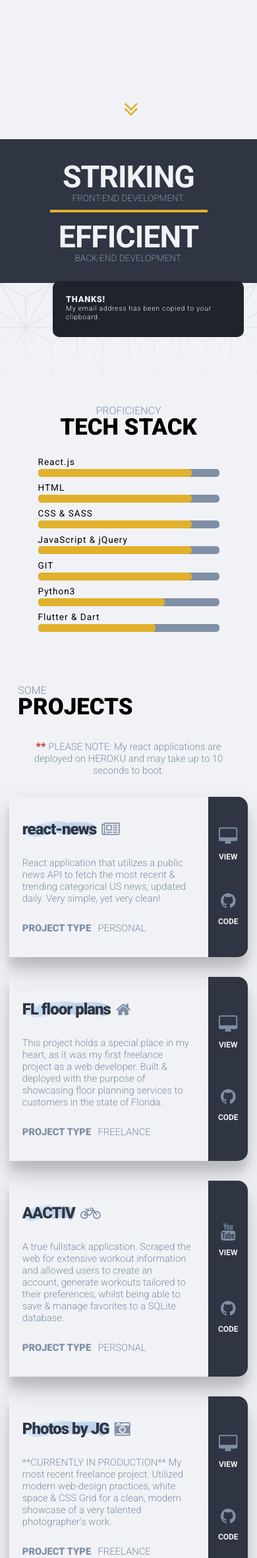
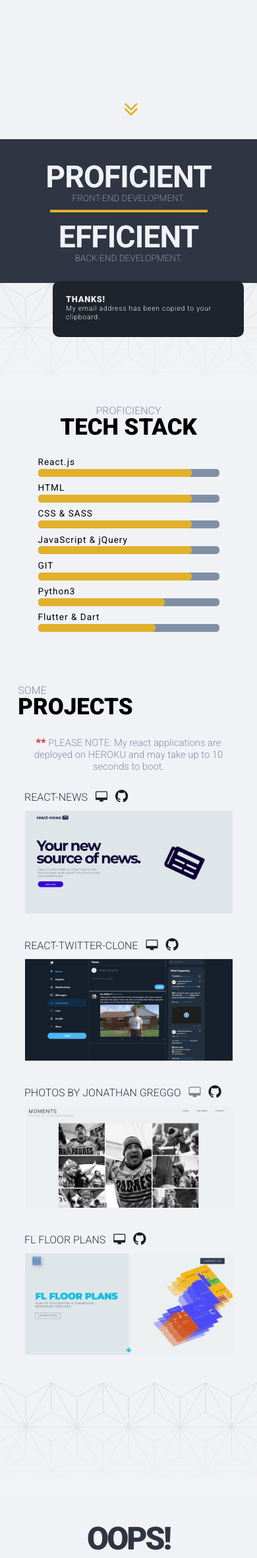
Before and after one commit to d-milisits/portfolio-site, a PHP site: page / in a window 390 px wide. Shown: the part 633-2995 px from the top of the page at 66% size. Run offline with PHP 8.4, Linux system fonts and the light colour scheme; some libraries are stand-ins or nearby versions.

Commit message:
media query changes and overhaul to project section

```diff
--- a/app.js
+++ b/app.js
@@ -55,3 +55,16 @@ function showModal() {
     hideModal();
   }, 2500);
 }
+
+// Functions used for project card animations. Takes in target==id.
+function fadein(target) {
+  let text = document.getElementById(target);
+  text.style.animation = '.35s transitionIn .2s';
+  text.style.animationFillMode = 'both';
+}
+
+function fadeout(target) {
+  let text = document.getElementById(target);
+  text.style.animation = '.1s transitionOut';
+  text.style.animationFillMode = 'both';
+}
--- a/index.html
+++ b/index.html
@@ -24,6 +24,23 @@
       window.addEventListener('resize', () => {
         let vh = window.innerHeight * 0.01;
         document.documentElement.style.setProperty('--vh', `${vh}px`);
+      });
+    </script>
+    <script src="https://ajax.googleapis.com/ajax/libs/jquery/3.5.1/jquery.min.js"></script>
+    <!-- Animation for fading out main box on scroll -->
+    <script type="text/javascript">
+      $(function() {
+        var documentEl = $(document),
+          fadeElem = $('.main');
+
+        documentEl.on('scroll', function() {
+          var currScrollPos = documentEl.scrollTop();
+          fadeElem.each(function() {
+            var $this = $(this),
+              elemOffsetTop = $this.offset().top;
+            if (currScrollPos > elemOffsetTop) $this.css('opacity', 1 - (currScrollPos-elemOffsetTop)/800);
+          });
+        });
       });
     </script>
   </head>
@@ -110,7 +127,7 @@
 
       <!-- TEXT INTRO START -->
       <div class="text-intro" id="text-intro">
-        <h1>STRIKING</h1>
+        <h1>PROFICIENT</h1>
         <p>FRONT-END DEVELOPMENT.</p>
         <hr>
         <h1>EFFICIENT</h1>
@@ -184,109 +201,82 @@
 
       <p class="note"><span>**  </span>PLEASE NOTE: My react applications are deployed on HEROKU and may take up to 10 seconds to boot.</p>
 
-      <div class="projects" id="projects">
-        <div class="project" data-aos="fade-up" data-aos-delay="100">
-          <div class="project-title">
-            <h1><span class="highlight">react-news</span></h1>
-            <i class="fa fa-newspaper-o" aria-hidden="true"></i>
+      <div class="projects" id="projects" data-aos="fade-up" data-aos-delay="300">
+
+        <div class="site" id="card" onmouseover="fadein('news')" onmouseout="fadeout('news')">
+          <img src="./img/news.png">
+          <div class="title">
+            <p>REACT-NEWS</p>
+            <a href="https://react-news-dm.herokuapp.com/home" target="_blank"><i class="fa fa-desktop" aria-hidden="true"></i></a>
+            <a href="https://github.com/d-milisits/react-news-app" target="_blank"><i class="fa fa-github" aria-hidden="true"></i></a>
           </div>
-          <div class="row">
-            <p class="left-text" id="hom">DESCRIPTION</p>
-            <p class="right-text">React application that utilizes a public news API to fetch the most recent & trending categorical US news, updated daily. Very simple, yet very clean!</p>
-          </div>
-          <div class="row">
-            <p class="left-text">PROJECT TYPE</p>
-            <p class="right-text">PERSONAL</p>
-          </div>
-          <div class="project-cta">
-            <div class="cta-col">
-              <a href="https://react-news-dm.herokuapp.com/home" target="_blank"><i class="fa fa-desktop" aria-hidden="true"></i></a>
-              <p>VIEW</p>
-            </div>
-            <div class="cta-col">
-              <a href="https://github.com/d-milisits/react-news-app" target="_blank"><i class="fa fa-github" aria-hidden="true"></i></a>
-              <p>CODE</p>
-            </div>
+          <div class="overlay"></div>
+          <div class="text" id='news'>
+            <p>React.js app that allows users to read daily updated U.S. news by category. Modern, fun & easy to use.</p>
+            <p class="stack"><span>STACK</span></p>
+            <p class="stack-info">
+              React.js <span>||</span> CSS <span>||</span> Public U.S. news API
+            </p>
           </div>
         </div>
-        <div class="project" data-aos="fade-up" data-aos-delay="100">
-          <div class="project-title">
-            <h1><span class="highlight">FL floor plans</span></h1>
-            <i class="fa fa-home" aria-hidden="true"></i>
+
+        <div class="site" id="card" onmouseover="fadein('twitter')" onmouseout="fadeout('twitter')">
+          <img src="./img/twitter.PNG">
+          <div class="title">
+            <p>REACT-TWITTER-CLONE</p>
+            <a href="https://react-twitter-clone-917ea.web.app/" target="_blank"><i class="fa fa-desktop" aria-hidden="true"></i></a>
+            <a href="https://github.com/d-milisits/react-twitter-clone" target="_blank"><i class="fa fa-github" aria-hidden="true"></i></a>
           </div>
-          <div class="row">
-            <p class="left-text" id="hom">DESCRIPTION</p>
-            <p class="right-text">This project holds a special place in my heart, as it was my first freelance project as a web developer. Built & deployed with the purpose of showcasing floor planning services to customers in the state of Florida.</p>
-          </div>
-          <div class="row">
-            <p class="left-text">PROJECT TYPE</p>
-            <p class="right-text">FREELANCE</p>
-          </div>
-          <div class="project-cta">
-            <div class="cta-col">
-              <a href="http://www.flfloorplans.com/" target="_blank"><i class="fa fa-desktop" aria-hidden="true"></i></a>
-              <p>VIEW</p>
-            </div>
-            <div class="cta-col">
-              <a href="https://github.com/d-milisits/fl-floor-plans" target="_blank"><i class="fa fa-github" aria-hidden="true"></i></a>
-              <p>CODE</p>
-            </div>
+          <div class="overlay"></div>
+          <div class="text" id='twitter'>
+            <p>React.js Twitter Clone that utilizes Google Firebase to allow my test users to update the Tweet feed and database with one click.</p>
+            <p class="stack"><span>STACK</span></p>
+            <p class="stack-info">
+              React.js <span>||</span> CSS <span>||</span> Google Firebase
+            </p>
           </div>
         </div>
-        <div class="project" data-aos="fade-up" data-aos-delay="100">
-          <div class="project-title">
-            <h1><span class="highlight">AACTIV</span></h1>
-            <i class="fa fa-bicycle" aria-hidden="true"></i>
+
+        <div class="site" id="card" onmouseover="fadein('jg')" onmouseout="fadeout('jg')">
+          <img src="./img/jg.PNG">
+          <div class="title">
+            <p>PHOTOS BY JONATHAN GREGGO</p>
+            <a href="#" target="_blank"><i class="fa fa-desktop" id="disabled" aria-hidden="true"></i></a>
+            <a href="https://github.com/d-milisits/photosbyjg" target="_blank"><i class="fa fa-github" aria-hidden="true"></i></a>
           </div>
-          <div class="row">
-            <p class="left-text" id="hom">DESCRIPTION</p>
-            <p class="right-text">A true fullstack application. Scraped the web for extensive workout information and allowed users to create an account, generate workouts tailored to their preferences, whilst being able to save & manage favorites to a SQLite database.</p>
-          </div>
-          <div class="row">
-            <p class="left-text">PROJECT TYPE</p>
-            <p class="right-text">PERSONAL</p>
-          </div>
-          <div class="project-cta">
-            <div class="cta-col">
-              <a href="https://youtu.be/xnNbXMzI8jw" target="_blank"><i class="fa fa-youtube" aria-hidden="true"></i></a>
-              <p>VIEW</p>
-            </div>
-            <div class="cta-col">
-              <a href="https://github.com/d-milisits/aactiv" target="_blank"><i class="fa fa-github" aria-hidden="true"></i></a>
-              <p>CODE</p>
-            </div>
+          <div class="overlay"></div>
+          <div class="text" id='jg'>
+            <p>**CURRENTLY IN PRODUCTION** Freelance project built to showcase the work of a very talented photographer. Utilized whitespace, CSS grid & simple animations for a beautiful design.</p>
+            <p class="stack"><span>STACK</span></p>
+            <p class="stack-info">
+              HTML <span>||</span> CSS <span>||</span> JavaScript
+            </p>
           </div>
         </div>
-        <div class="project" data-aos="fade-up" data-aos-delay="100">
-          <div class="project-title">
-            <h1><span class="highlight">Photos by JG</span></h1>
-            <i class="fa fa-camera-retro" aria-hidden="true"></i>
+
+        <div class="site" id="card" onmouseover="fadein('fl')" onmouseout="fadeout('fl')">
+          <img src="./img/fl.jpg">
+          <div class="title">
+            <p>FL FLOOR PLANS</p>
+            <a href="http://www.flfloorplans.com/" target="_blank"><i class="fa fa-desktop" aria-hidden="true"></i></a>
+            <a href="https://github.com/d-milisits/fl-floor-plans" target="_blank"><i class="fa fa-github" aria-hidden="true"></i></a>
           </div>
-          <div class="row">
-            <p class="left-text" id="hom">DESCRIPTION</p>
-            <p class="right-text">**CURRENTLY IN PRODUCTION** My most recent freelance project. Utilized modern web-design practices, white space & CSS Grid for a clean, modern showcase of a very talented photographer's work.</p>
-          </div>
-          <div class="row">
-            <p class="left-text">PROJECT TYPE</p>
-            <p class="right-text">FREELANCE</p>
-          </div>
-          <div class="project-cta">
-            <div class="cta-col">
-              <i class="fa fa-desktop" aria-hidden="true"></i>
-              <p>VIEW</p>
-            </div>
-            <div class="cta-col">
-              <i class="fa fa-github" aria-hidden="true"></i>
-              <p>CODE</p>
-            </div>
+          <div class="overlay"></div>
+          <div class="text" id='fl'>
+            <p>Freelance project built to showcase floor planning work to potential clients in the state of Florida. Simple animations & a clean design led to a satisfied client.</p>
+            <p class="stack"><span>STACK</span></p>
+            <p class="stack-info">
+              HTML <span>||</span> CSS <span>||</span> JavaScript
+            </p>
           </div>
         </div>
+
       </div>
       <!-- PROJECTS END -->
 
       <!-- FOOTER START -->
       <div class="pattern"></div>
-      <div class="footer" data-aos="fade-down">
+      <div class="footer" data-aos="fade-down" data-aos-delay="350">
         <h1>OOPS!</h1>
         <p>YOU HAVE REACHED THE END OF MY SITE.</p>
         <i class="fa fa-arrow-circle-up" aria-hidden="true" onclick="document.getElementById('main').scrollIntoView();"></i>
--- a/styles/index.css
+++ b/styles/index.css
@@ -362,98 +361,120 @@ html {
 .projects {
   width:100%;
   display:flex;
-  flex-direction: column;
+  flex-wrap: wrap;
   align-items: center;
   justify-content: center;
   transition: all 0.5s ease;
   /* margin-left: 6%; */
 }
-.project {
-  margin-bottom: 50px;
-  padding: 35px 50px 35px 50px;
-  border-top-right-radius: 15px;
-  border-bottom-right-radius: 15px;
-  width: 82%;
-  box-shadow: 0 19px 38px rgba(92, 92, 92, 0.25), 0 15px 12px rgba(63, 63, 63, 0.17);
+/* CARD */
+.projects .site {
+  height: auto;
+  width:590px;
   position: relative;
+  cursor: pointer;
+  margin: 50px;
 }
-.project .project-title {
+.projects .site img {
+  height: 100%;
+  width: 100%;
+  object-fit: cover;
+}
+.projects .site .title {
+  position: absolute;
+  top: -55px;
+  left: -20px;
+  padding: 15px 22.5px;
+  /* background-color: #2f3542; */
+  color: #2f3542;
+  font-weight: 300;
+  z-index: 300;
   display:flex;
-  align-items: center;
+  font-size: 1.35rem;
 }
-.project h1 {
-  font-size: 2.9rem;
-  color: #2f3542;
-  position:relative;
-  display:inline-block;
-  font-weight:800;
-  letter-spacing:-1px;
+.projects .site .title i {
+  color: #171a20;
+  font-size: 1.35rem;
+  margin-left: 15px;
+  transition: .2s color ease;
 }
-.project .project-title i {
-  margin-left: 25px;
-  font-size: 2.25rem;
-  color: #7f8fa6;
+.projects .site .title .fa-github {
+  font-size: 1.65rem;
 }
-.project h1:before {
+.projects .site .title i:hover {
+  color: #e1b12c;
+}
+/* FOR DISABLED PROJECT VIEWS */
+#disabled, #disabled:hover {
+  color: gray;
+}
+/* OVERLAY */
+.projects .site .overlay::after {
   content:"";
+  display: inline-block;
   position:absolute;
+  background-color: #171a20;
+  top:0;
+  left:0;
   width:100%;
   height:100%;
-  left:0;
-  top:0;
-  z-index:-1;
-  opacity:0.25;
-  background-image: url("../img/stroke.png");
-  background-size: 100% 90%;
-  background-repeat: no-repeat;
-  background-position: center;
+  z-index:100;
+  opacity: 0;
+  transition: .2s opacity;
 }
-.project .row {
-  display:flex;
-  margin-top: 32.5px;
+.projects .site:hover .overlay::after {
+  opacity: .97;
 }
-.project .row .left-text {
-  color: #7f8fa6;
-  font-size: 1.25rem;
-  font-weight: 800;
-}
-.project .row .right-text {
-  color: #7f8fa6;
-  margin-left: 80px;
-  width: 60%;
-  font-size: 1.15rem;
-  font-weight:300;
-}
-.project .project-cta {
-  position:absolute;
-  right:0;
-  top:0;
-  height:100%;
-  width: 125px;
-  background-color: #2f3542;
-  border-top-right-radius: 15px;
-  border-bottom-right-radius: 15px;
-  display:flex;
-  flex-direction: column;
-  align-items: center;
-  justify-content: space-evenly;
-}
-.project .project-cta i {
-  font-size: 2.25rem;
-  margin-bottom: 10px;
-  color: #7f8fa6;
-  cursor: pointer;
-  transition: .25s color ease;
-}
-.project .project-cta i:hover {
+.projects .site:hover .title p {
+  transition: .375s color ease;
   color: #e1b12c;
 }
-.project .project-cta .cta-col {
-  text-align: center;
-  color: #f1f2f6;
-  font-weight: 600;
-  cursor: pointer;
-  z-index: 4;
+/* TEXT */
+.projects .site .text {
+  position: absolute;
+  top:12.5%;
+  left:5%;
+  /* transform: translate(-50%,-50%); */
+  color: white;
+  z-index: 200;
+  opacity: 0;
+  transition: opacity .4s;
+  font-weight: 200;
+  width: 70%;
+  font-weight: 300;
+  font-size: 1.1rem;
+  /* animation: .45s fadeInUp .5s; */
+  /* animation-fill-mode: both; */
+}
+.projects .site .text span {
+  font-weight: 800;
+  color: #e1b12c;
+}
+.projects .site .text .stack {
+  letter-spacing: 1.5px;
+  margin-top: 60px;
+}
+
+@keyframes transitionIn {
+  0% {
+    opacity: 0;
+    transform: translateY(22px);
+  }
+  100% {
+    opacity: 1;
+    transform: translate(0);
+  }
+}
+
+@keyframes transitionOut {
+  0% {
+    opacity: 1;
+    transform: translate(0);
+  }
+  100% {
+    opacity: 0;
+    transform: translateY(22.5px);
+  }
 }
 /* PROJECT SECTION END */
 
@@ -797,6 +917,7 @@ html {
   .note {
     font-size: .96rem;
     margin: 8%;
+    margin-top: 4%;
   }
   .note span {
     font-size: 1.05rem;
@@ -830,14 +951,30 @@ html {
   .modal .content #email {
     font-size: .75rem;
   }
+  .projects .site {
+    width:485px;
+    margin: 45px;
+  }
+  .projects .site .title {
+    top: -50px;
+    left: -23px;
+    font-size: 1.35rem;
+  }
+  .projects .site .title i {
+    font-size: 1.45rem;
+    margin-left: 15px;
+  }
+  .projects .site .title .fa-github {
+    font-size: 1.64rem;
+  }
+  .projects .site .text {
+    top:12.5%;
+    left:5%;
+    width: 72%;
+    font-size: 1rem;
+  }
 }
-@media (max-width: 500px) {
-  .project {
-    padding-left: 20px;
-  }
-  .project .project-title i {
-    margin-left: 8px;
-  }
+@media (max-width: 550px) {
   .footer {
     width: 85%;
   }
@@ -853,15 +990,32 @@ html {
     height:.1px;
     width: 235px;
   }
-  .project .row #hom {
-    display:none;
+  .projects .site {
+    width:400px;
+    margin: 35px;
+    margin-bottom: 50px;
   }
-  .project .row .right-text {
-    width: 87.5%;
-    margin-left:0;
+  .projects .site .title {
+    top: -45px;
+    left: -23px;
+    font-size: 1.1rem;
   }
-  .project .row .left-text {
-    width: 165px;
+  .projects .site .title i {
+    font-size: 1.25rem;
+    margin-left: 11px;
+  }
+  .projects .site .title .fa-github {
+    font-size: 1.525rem;
+    margin-top: -3px;
+  }
+  .projects .site .text {
+    top:12.5%;
+    left:5%;
+    width: 80%;
+    font-size: .9rem;
+  }
+  .projects .site .text .stack {
+    margin-top: 20px;
   }
 }
 @media (max-width: 420px) {
@@ -924,29 +1078,11 @@ html {
     letter-spacing:1px;
     font-size: .85rem;
   }
-  .project h1 {
-    font-size: 1.5rem;
-  }
-  .project .project-title i {
-    font-size: 1.5rem;
-  }
-  .project .row .left-text {
-    font-size: .925rem;
-  }
-  .project .row .right-text {
-    font-size: .925rem;
-  }
   .note {
     font-size: .925rem;
   }
   .note span {
     font-size: 1rem;
-  }
-  .project .project-cta {
-    width: 60px;
-  }
-  .project .project-cta i {
-    font-size: 1.65rem;
   }
   .footer {
     width: 70%;
@@ -971,9 +1107,54 @@ html {
   .modal .content #email {
     font-size: .65rem;
   }
+  .projects .site {
+    width:315px;
+    margin: 27.5px;
+    margin-bottom: 37.5px;
+  }
+  .projects .site .title {
+    top: -45px;
+    left: -23px;
+    font-size: 1rem;
+    width: 100%;
+  }
+  .projects .site .title i {
+    font-size: 1.05rem;
+    margin-left: 12px;
+  }
+  .projects .site .title .fa-github {
+    font-size: 1.4rem;
+  }
+  .projects .site .text {
+    top:12%;
+    left:4.25%;
+    width: 85%;
+    font-size: .8rem;
+  }
 }
 @media (max-width: 376px) {
   .mobile-img img {
     right:-27%;
   }
+  .projects .site {
+    width:285px;
+    margin: 25px;
+  }
+  .projects .site .title {
+    top: -39px;
+    font-size: .9rem;
+  }
+  .projects .site .title i {
+    font-size: .95rem;
+  }
+  .projects .site .title .fa-github {
+    font-size: 1.2rem;
+    margin-top: -2px;
+  }
+  .projects .site .text {
+    top:10%;
+    left:4%;
+    width: 87.5%;
+    font-size: .725rem;
+  }
 }
--- a/styles/loading.css
+++ b/styles/loading.css
@@ -96,8 +96,6 @@
   letter-spacing: 5px;
   margin-top: 5px;
 }
-
-
 
 @keyframes mainBlock {
   0% {
```
Also changed, not shown: other parts of styles/index.css (+111 -13 lines), img/fl.jpg (added), img/geo.png (deleted), img/jg.PNG (added), img/news.PNG (added), img/twitter.PNG (added).
